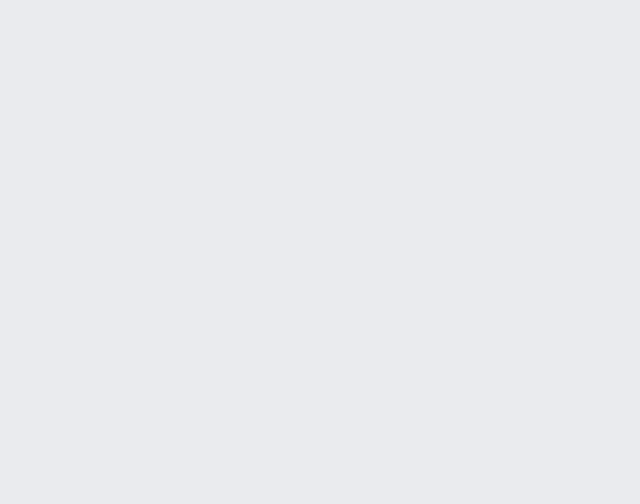
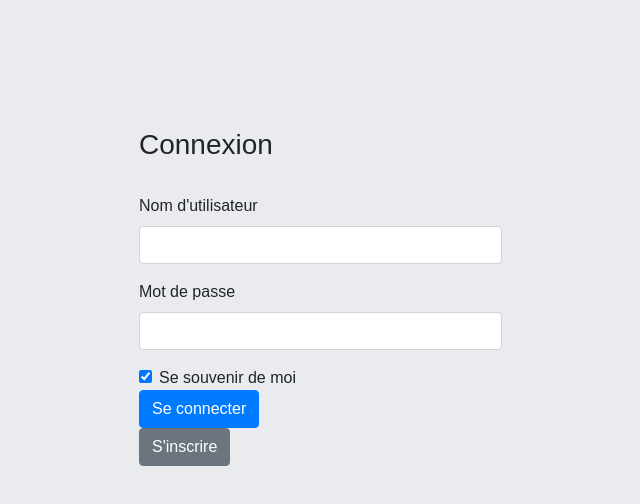
Before and after one commit to sportfun/webapp, a React (Create React App) app: page /connexion in a window 1280 px wide. Shown: the top 504 px of the page, without its empty margins (75-715 px from the left). Built offline with nearby package versions, Linux system fonts and the light colour scheme.

Commit message:
fix auth

```diff
--- a/src/App.js
+++ b/src/App.js
@@ -31,6 +31,8 @@ class App extends Component {
       storeInfoUser(this.state.token, () => {
         this.setState({ loading: true });
       });
+    } else {
+      this.setState({ loading: true });
     }
   }
 
```
